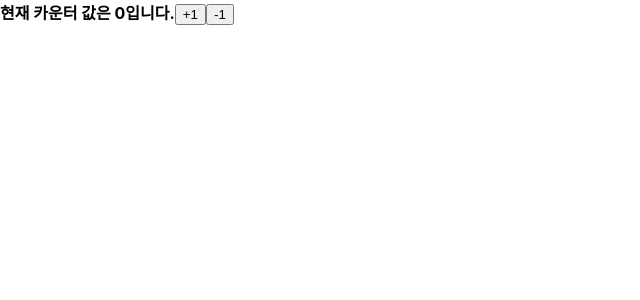
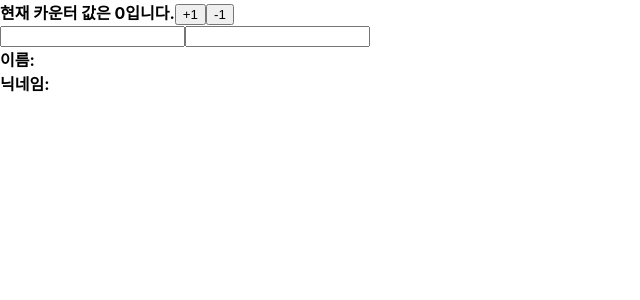
Before and after one commit to HiJiho/hooks-tutorial, a React (Create React App) app: page / in a window 1280 px wide. Shown: the top 300 px of the page, without its empty margins (0-640 px from the left). Built offline with nearby package versions, Linux system fonts and the light colour scheme.

Commit message:
useState를 여러 번 사용하기

```diff
--- a/src/App.js
+++ b/src/App.js
@@ -1,7 +1,13 @@
 import Counter from "./Counter";
+import Info from "./Info";
 
 const App = () => {
-	return <Counter />;
+	return (
+		<div>
+			<Counter />
+			<Info />
+		</div>
+	);
 };
 
 export default App;
--- /dev/null
+++ b/src/Info.js
@@ -0,0 +1,31 @@
+import { useState } from "react";
+
+const Info = () => {
+	const [name, setName] = useState("");
+	const [nickname, setNickname] = useState("");
+
+	const onChangeName = (e) => {
+		setName(e.target.value);
+	};
+
+	const onChangeNickname = (e) => {
+		setNickname(e.target.value);
+	};
+
+	return (
+		<div>
+			<div>
+				<input value={name} onChange={onChangeName} />
+				<input value={nickname} onChange={onChangeNickname} />
+			</div>
+			<div>
+				<b>이름:</b> {name}
+			</div>
+			<div>
+				<b>닉네임:</b> {nickname}
+			</div>
+		</div>
+	);
+};
+
+export default Info;
```
